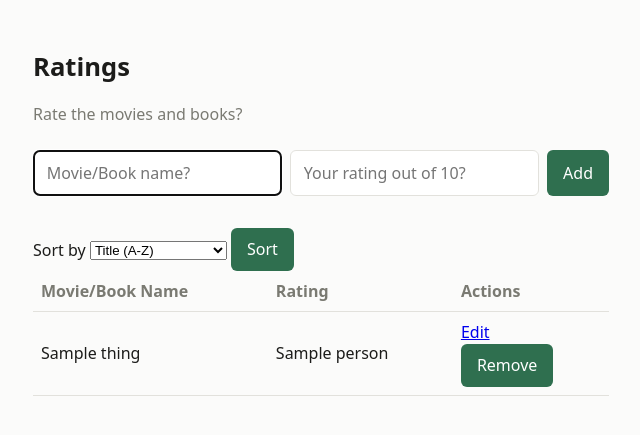
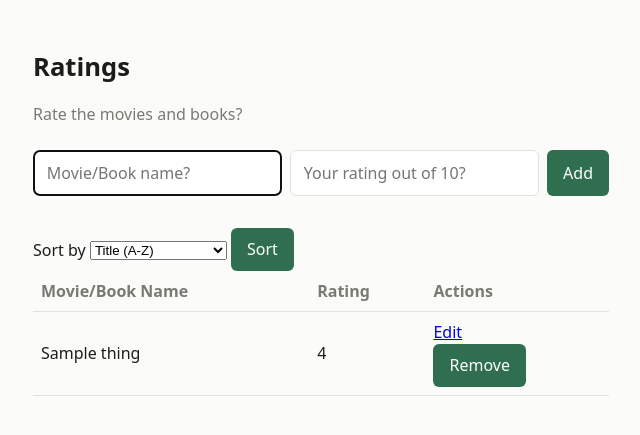
Before and after one commit to mudt-cm104-2026-winter/team-17, a FastAPI app: template app/templates/index.html in a window 1280 px wide. Shown: the top 435 px of the page, without its empty margins (319-959 px from the left). Run offline with FastAPI, Linux system fonts and the light colour scheme; the template is opened without the code that fills it: most values are stand-ins (such as "Sample title", 1, 10 or a date in 2020).

Commit message:
Rename person field to rating in code and templates

```diff
--- a/app/main.py
+++ b/app/main.py
@@ -43,9 +43,9 @@ def show_list(request: Request, sort: str = "title"):
 
 
 @app.post("/add")
-def add(thing: str = Form(...), person: str = Form(...)):
+def add(thing: str = Form(...), rating: str = Form(...)):
     """The form on the start page sends its fields here."""
-    storage.add_entry(thing=thing.strip(), person=person.strip())
+    storage.add_entry(thing=thing.strip(), rating=rating.strip())
     # Back to the start page. 303 tells the browser: load it with GET.
     return RedirectResponse("/", status_code=303)
 
@@ -66,11 +66,11 @@ def edit_form(request: Request, entry_id: int, sort: str = "title"):
 def edit(
     entry_id: int,
     thing: str = Form(...),
-    person: str = Form(...),
+    rating: str = Form(...),
     sort: str = Form("title"),
 ):
     """Update an existing rating and return to the current sort order."""
-    if not storage.update_entry(entry_id, thing.strip(), person.strip()):
+    if not storage.update_entry(entry_id, thing.strip(), rating.strip()):
         raise HTTPException(status_code=404, detail="Rating not found")
     return RedirectResponse(f"/?sort={valid_sort(sort)}", status_code=303)
 
--- a/app/storage.py
+++ b/app/storage.py
@@ -17,10 +17,10 @@ def all_entries():
     return list(_entries)
 
 
-def add_entry(thing, person):
+def add_entry(thing, rating):
     """Store a new entry and return it."""
     global _next_id
-    entry = {"id": _next_id, "thing": thing, "person": person}
+    entry = {"id": _next_id, "thing": thing, "rating": rating}
     _entries.append(entry)
     _next_id += 1
     return entry
@@ -31,13 +31,13 @@ def entry_by_id(entry_id):
     return next((entry for entry in _entries if entry["id"] == entry_id), None)
 
 
-def update_entry(entry_id, thing, person):
+def update_entry(entry_id, thing, rating):
     """Update an entry by ID; return whether an entry was found."""
     entry = entry_by_id(entry_id)
     if entry is None:
         return False
     entry["thing"] = thing
-    entry["person"] = person
+    entry["rating"] = rating
     return True
 
 
@@ -54,10 +54,10 @@ def sorted_entries(sort_by="title"):
     """Return entries sorted by title or rating without changing stored order."""
     entries = all_entries()
     if sort_by == "rating_asc":
-        entries.sort(key=lambda entry: _rating_sort_key(entry["person"]))
+        entries.sort(key=lambda entry: _rating_sort_key(entry["rating"]))
     elif sort_by == "rating_desc":
         entries.sort(
-            key=lambda entry: _rating_sort_key(entry["person"], descending=True)
+            key=lambda entry: _rating_sort_key(entry["rating"], descending=True)
         )
     else:
         entries.sort(key=lambda entry: entry["thing"].casefold())
--- a/app/templates/edit.html
+++ b/app/templates/edit.html
@@ -12,8 +12,8 @@
     <form class="edit" action="/edit/{{ entry.id }}" method="post">
       <label for="thing">Movie or book</label>
       <input id="thing" name="thing" value="{{ entry.thing }}" required autocomplete="off">
-      <label for="person">Your rating out of 10</label>
-      <input id="person" name="person" value="{{ entry.person }}" required autocomplete="off">
+      <label for="rating">Your rating out of 10</label>
+      <input id="rating" name="rating" value="{{ entry.rating }}" required autocomplete="off">
       <input type="hidden" name="sort" value="{{ sort }}">
       <div class="edit-actions">
         <button type="submit">Save changes</button>
--- a/app/templates/index.html
+++ b/app/templates/index.html
@@ -13,7 +13,7 @@
 
     <form class="add" action="/add" method="post">
       <input name="thing" placeholder="Movie/Book name?" required autocomplete="off" autofocus>
-      <input name="person" placeholder="Your rating out of 10?" required autocomplete="off">
+      <input name="rating" placeholder="Your rating out of 10?" required autocomplete="off">
       <button type="submit">Add</button>
     </form>
 
@@ -36,7 +36,7 @@
         {% for entry in entries %}
         <tr>
           <td>{{ entry.thing }}</td>
-          <td>{{ entry.person }}</td>
+          <td>{{ entry.rating }}</td>
           <td>
             <div class="actions">
               <a class="button edit-button" href="/edit/{{ entry.id }}?sort={{ sort }}">Edit</a>
```
